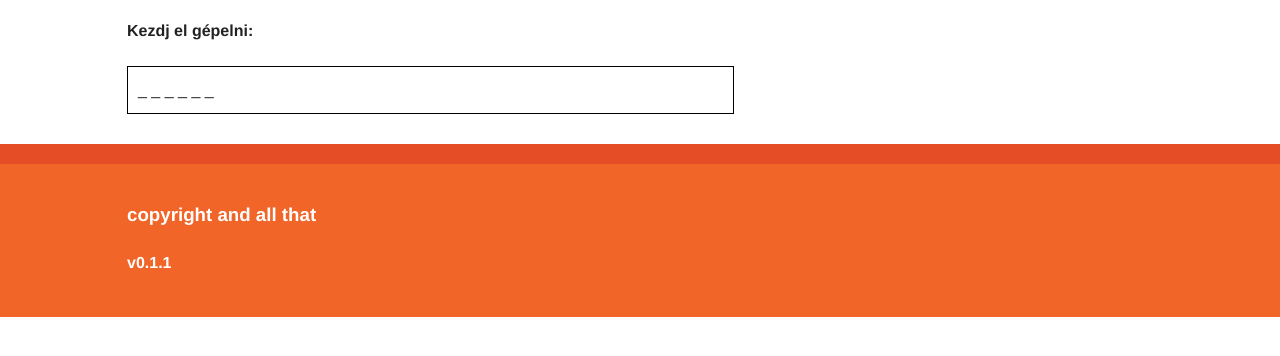
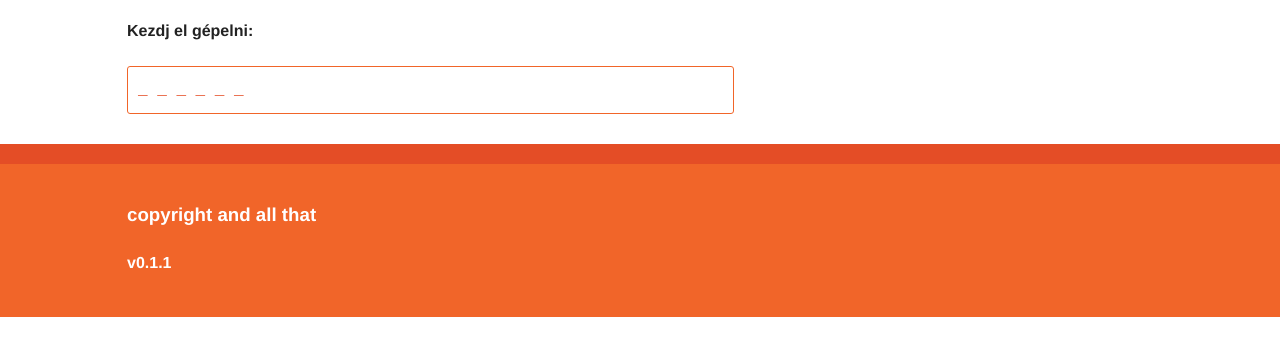
Before and after one commit to mnyeste/wordedu, a plain HTML site: page public_html/index.html in a window 1280 px wide. Shown: the part 264-620 px from the top of the page. Drawn offline with nearby package versions, Linux system fonts and the light colour scheme.

Commit message:
color added to input

```diff
--- a/public_html/css/main.css
+++ b/public_html/css/main.css
@@ -398,7 +398,12 @@ nav a:hover {
 }
 
 #translatedwordpanel {
+    font-family: monospace;
+    color: #e44d26;
     width: 100%;
     padding: 10px;
-    border: 1px solid black;
+    border-radius: 3px 3px 3px 3px;
+    -moz-border-radius: 3px 3px 3px 3px;
+    -webkit-border-radius: 3px 3px 3px 3px;
+    border: 1px solid #f16529;
 }
```
